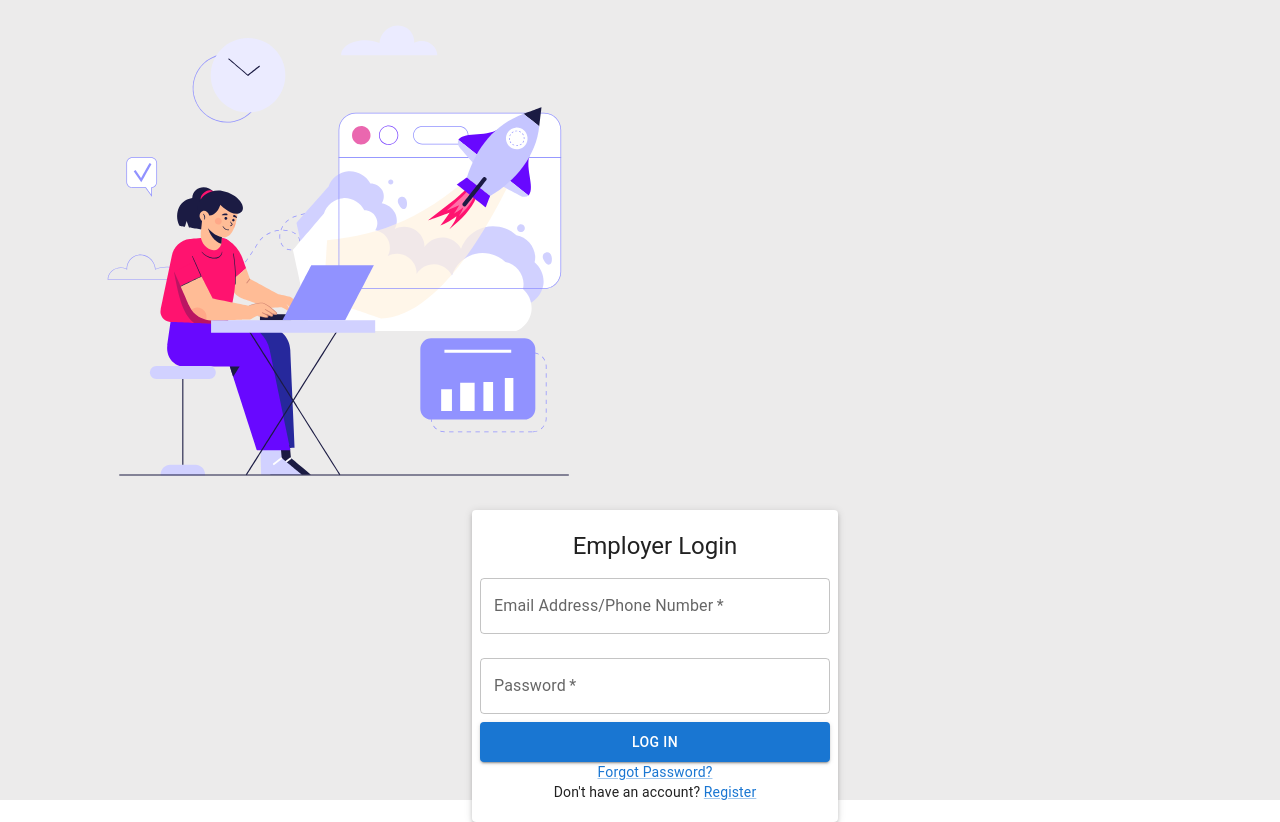
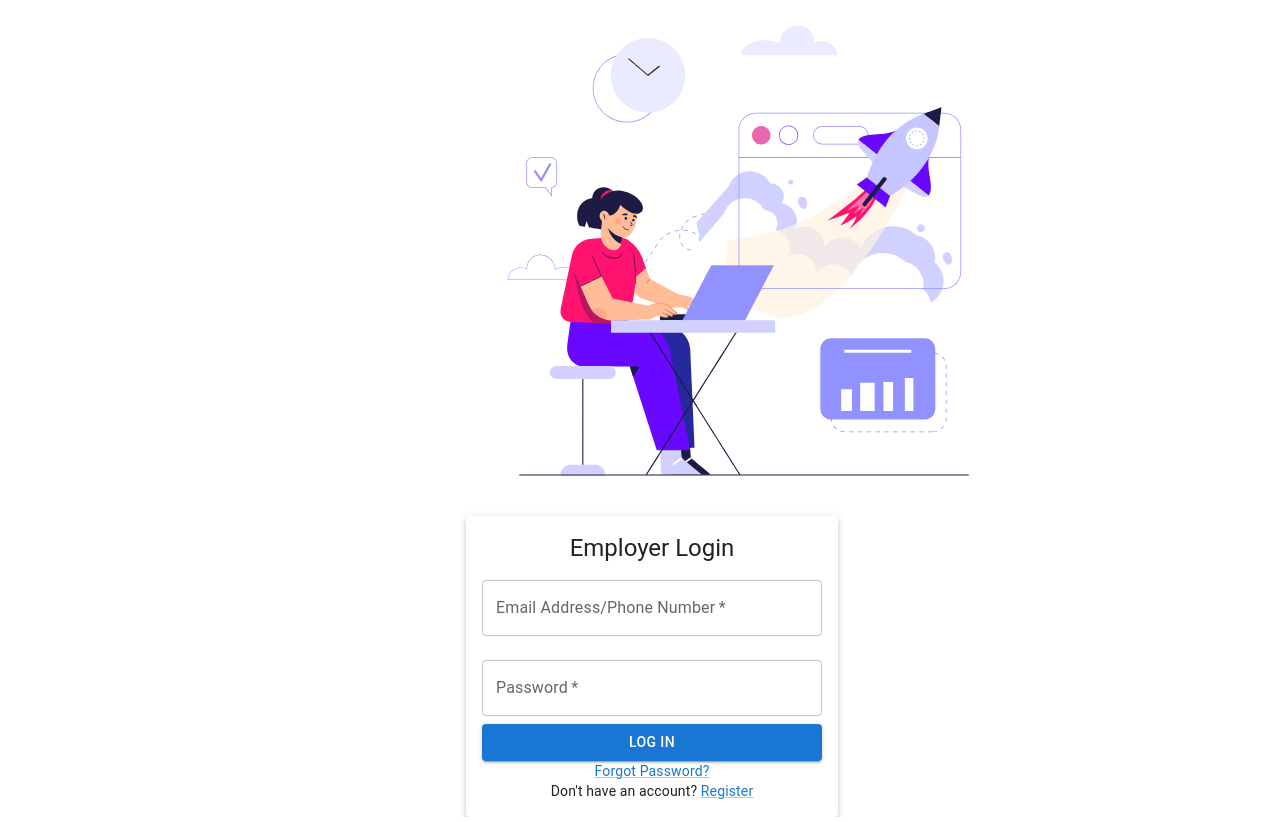
Before and after one commit to pavankothapalli47/JobListing, a Next.js app in the folder frontend/: page /employers in a window 1280 px wide. Built offline with nearby package versions, Linux system fonts and the light colour scheme.

Commit message:
Version2

```diff
--- a/frontend/app/employers/page.tsx
+++ b/frontend/app/employers/page.tsx
@@ -18,65 +18,24 @@ import {
   Button,
   Link,
 } from "@mui/material";
-import { makeStyles } from "@mui/styles";
+import { styled } from "@mui/material/styles";
 
 type AnimationData = {
   v: string;
   fr: number;
   ip: number;
 };
-const useStyles = makeStyles((theme: any) => ({
-  body: {
-    margin: 0,
-    padding: 0,
-    backgroundColor: "rgb(236, 235, 235 )",
-  },
-  root: {
-    display: "flex",
-    justifyContent: "space-between",
-    alignItems: "center",
-    height: "100vh",
-    padding: "0 50px",
-  },
-  lottieContainer: {
-    marginRight: "80px",
-    height: "500px",
-    width: "600px",
-    marginLeft: "-400px",
-  },
-  formContainer: {
-    padding: "20px",
-    display: "flex",
-    flexDirection: "column",
-    marginTop: "10px",
-    alignItems: "center",
-    marginLeft: "30px",
-  },
-  form: {
-    width: "350px",
-    height: "100%",
-  },
-  submit: {
-    marginTop: "15px",
-    marginBottom: "20px",
-    height: "40px",
-    backgroundColor: "rgb(211, 178, 235)",
-    "&:hover": {
-      backgroundColor: "rgb(159, 76, 219)",
-    },
-  },
-  link: {
-    color: "rgb(159, 76, 219)",
-    textDecoration: "none",
-    transition: "color 0.3s ease",
-    "&:hover, &:active": {
-      color: "rgb(159, 76, 219)",
-    },
-  },
+
+const FormContainer = styled(Paper)(({ theme }) => ({
+  padding: theme.spacing(2),
+  display: "flex",
+  flexDirection: "column",
+  alignItems: "center",
+  marginTop: theme.spacing(2),
+  marginLeft: theme.spacing(3),
 }));
 
 const EmployerLogin = () => {
-  const classes: any = useStyles();
   const [showRegistration, setShowRegistration] = useState(false);
   const [showLoginLink, setShowLoginLink] = useState(true);
   const [companyName, setCompanyName] = useState("");
@@ -154,10 +113,10 @@ const EmployerLogin = () => {
   };
 
   return (
-    <div className={classes.body}>
+    <div className="body">
       <Toaster position="top-center" reverseOrder={false} />
-      <Container component="main" maxWidth="xs" className={classes.root}>
-        <div className={classes.lottieContainer}>
+      <Container component="main" maxWidth="xs" className="root">
+        <div className="lottieContainer">
           <Lottie
             animationData={lottieAnimation}
             style={{
@@ -167,11 +126,11 @@ const EmployerLogin = () => {
             }}
           />
         </div>
-        <Paper elevation={3} className={classes.formContainer}>
+        <FormContainer elevation={3} className="formContainer">
           <Typography component="h1" variant="h5">
             {showRegistration ? "Employer Registration" : "Employer Login"}
           </Typography>
-          <form className={classes.form} onSubmit={onSubmit}>
+          <form className="form" onSubmit={onSubmit}>
             <TextField
               variant="outlined"
               margin="normal"
@@ -250,14 +209,14 @@ const EmployerLogin = () => {
               fullWidth
               variant="contained"
               color="primary"
-              className={classes.submit}
+              className="submit"
             >
               {showRegistration ? "Register" : "Log In"}
             </Button>
           </form>
           {!showRegistration && (
             <>
-              <Link href="#" variant="body2" className={classes.link}>
+              <Link href="#" variant="body2" className="link">
                 Forgot Password?
               </Link>
               <Typography variant="body2">
@@ -265,7 +224,7 @@ const EmployerLogin = () => {
                 <Link
                   href="#"
                   variant="body2"
-                  className={classes.link}
+                  className="link"
                   onClick={() => {
                     handleAnimationChange();
                     setShowRegistration(true);
@@ -284,7 +243,7 @@ const EmployerLogin = () => {
                 <Link
                   href="#"
                   variant="body2"
-                  className={classes.link}
+                  className="link"
                   onClick={() => {
                     handleAnimationChange();
                     setShowLoginLink(true);
@@ -296,7 +255,7 @@ const EmployerLogin = () => {
               </Typography>
             </>
           )}
-        </Paper>
+        </FormContainer>
       </Container>
     </div>
   );
```
Also changed, not shown: frontend/app/components/jobDetails.tsx (+7 -7 lines), frontend/app/employerPage/page.tsx (+8 -8 lines), frontend/app/employerProfile/page.tsx (+4 -4 lines), frontend/package.json (+4 -5 lines), 1 other file (tests, documents, lock files or other folders).
